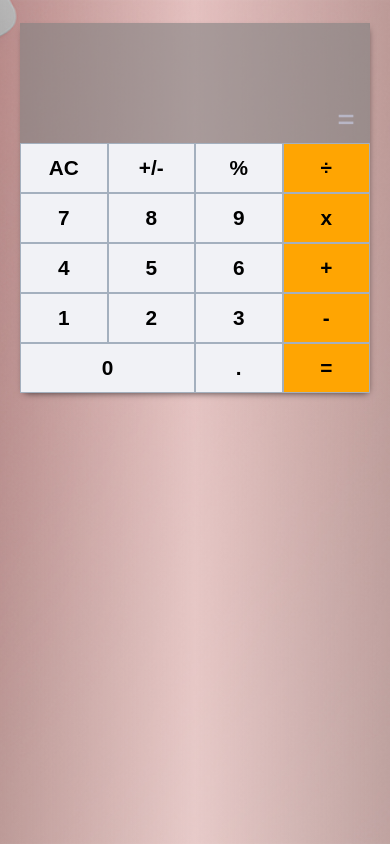
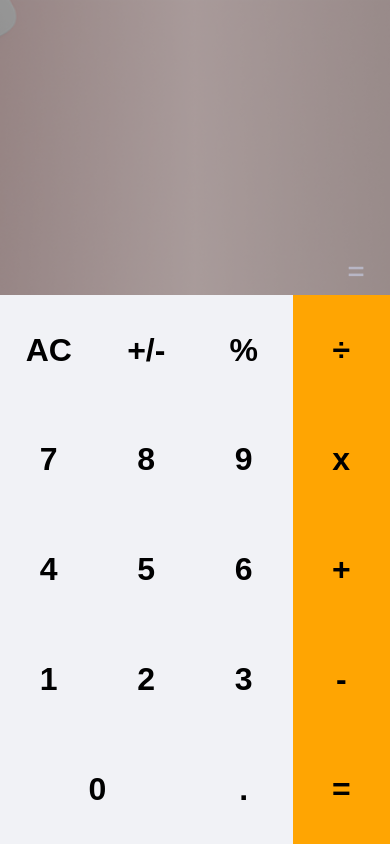
Before and after one commit to kelvin8773/my-calculator, a React (Create React App) app: page / in a window 390 px wide. Built offline with nearby package versions, Linux system fonts and the light colour scheme; a web font is replaced by a local one.

Commit message:
fix mobile view issue

```diff
--- a/src/assets/stylesheet/index.scss
+++ b/src/assets/stylesheet/index.scss
@@ -8,7 +8,7 @@ $app-sm-width: 350px;
 
 $display-height: 100px;
 $display-padding: 20px;
-$display-sm-padding: 15px;
+$display-sm-padding: 25px;
 
 
 $btn-color: $coral;
@@ -37,10 +37,6 @@ body {
   justify-content: flex-start;
   align-items: center;
 
-  @include mobile {
-    width: $app-sm-width;
-  }
-
   .display {
     width: $app-width - 2 * $display-padding;
     padding: 10px $display-padding;
@@ -48,9 +44,9 @@ body {
     background-color: gray;
     opacity: 60%;
     display: flex;
+    flex-flow: column wrap;
     justify-content: flex-end;
     align-items: flex-end;
-    flex-flow: column wrap;
 
     .main {
       font-size: 3rem;
@@ -63,13 +59,9 @@ body {
       font-weight: 400;
       color: lightsteelblue;
     }
+  }
 
-    @include mobile {
-      width: $app-sm-width - 2*$display-sm-padding;
-      padding: 10px $display-sm-padding;
-      font-size: 2rem;
-    }
-  }
+  .button-panel {
 
     .button {
       border: 0.015px solid $peace;
@@ -79,20 +71,10 @@ body {
       font-weight: 600;
       transition: all .3s;
       outline: none;
-
-    @include mobile {
-      width: $app-sm-width/4;
-      height: $app-sm-width/7;
-      font-size: 1.3rem;
-    }
     }
 
     .zero {
       width: $app-width/4 * 2;
-
-    @include mobile {
-      width: $app-sm-width/4 * 2;
-    }
     }
 
     .button:hover {
@@ -104,5 +86,54 @@ body {
       border-style: none;
       background-color: $btn-light-color;
     }
+  }
+
 
 }
+
+@include mobile {
+  .calculator {
+    -webkit-box-shadow: none;
+    box-shadow: none;
+    margin: auto;
+    width: 100vw;
+    height: 100vh;
+
+    .display {
+      margin: 0 auto;
+      width: 100vw;
+      height: 35vh;
+      padding: 0;
+
+      .main {
+        font-size: 3rem;
+        margin-right: 25px;
+        margin-bottom: 10px;
+      }
+
+      .secondary {
+        font-size: 2rem;
+        margin-right: 25px;
+        margin-bottom: 10px;
+      }
+    }
+
+    .button-panel {
+      width: 100vw;
+      height: 65vh;
+
+      .button {
+        border: 0px;
+        width: 25vw;
+        height: 13vh;
+        font-size: 2rem;
+      }
+
+      .zero {
+        width: 50vw;
+      }
+    }
+
+
+  }
+}
--- a/src/components/App.js
+++ b/src/components/App.js
@@ -10,6 +10,7 @@ class App extends React.Component {
     this.state = {
       numOne: null,
       numTwo: null,
+      next: null,
       operation: null,
       total: null,
       finish: false,
```
Lines whose indentation alone changed are shown as unchanged.
